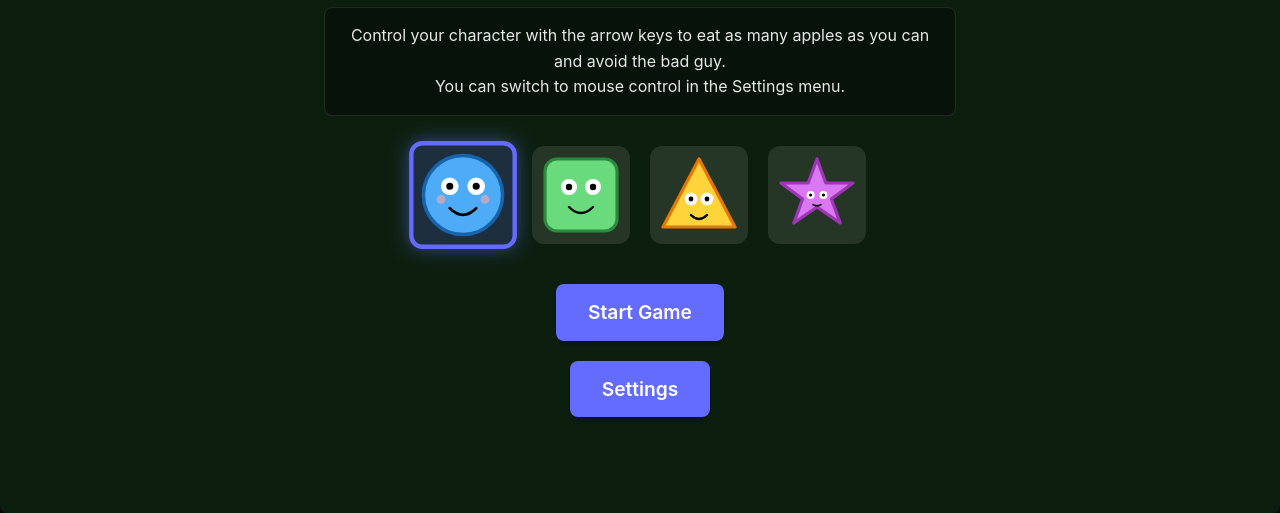
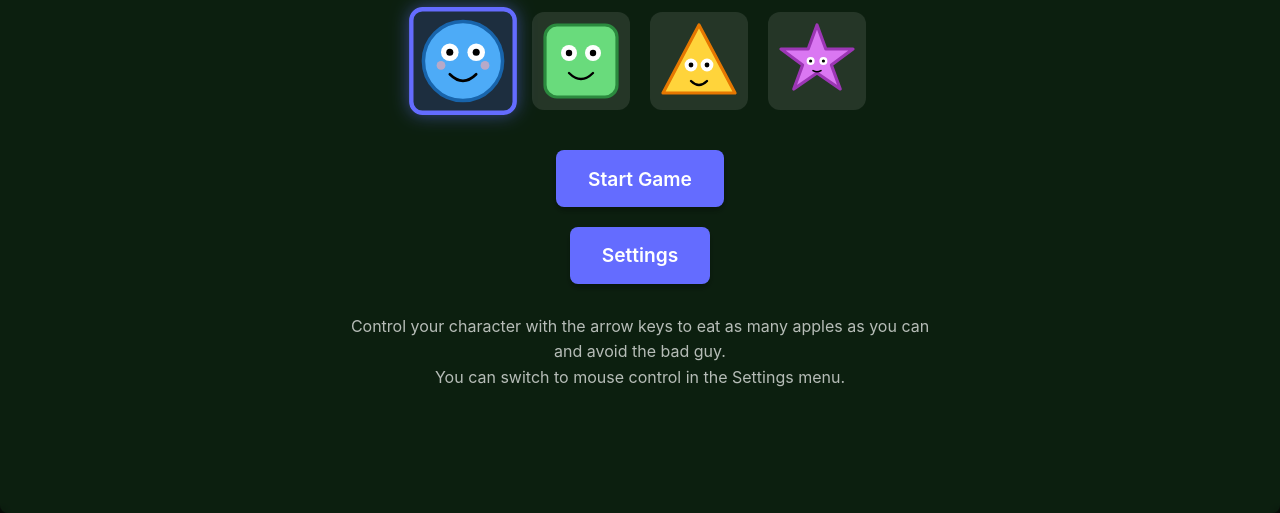
Before and after one commit to cieslewicz/chase, a website built with Vite: page index.html in a window 1280 px wide. Shown: the part 287-800 px from the top of the page. Built offline with nearby package versions, Linux system fonts and the light colour scheme.

Commit message:
Refine start screen: move instructions to bottom and simplify style

```diff
--- a/src/main.ts
+++ b/src/main.ts
@@ -13,11 +13,6 @@ document.querySelector<HTMLDivElement>('#app')!.innerHTML = `
   <div id="start-screen" class="screen">
     <h1>Chase</h1>
     <h2 class="subtitle">Choose a character</h2>
-    <p class="instructions">
-      Control your character with the arrow keys to eat as many apples as you can and avoid the bad guy.
-      <br>
-      You can switch to mouse control in the Settings menu.
-    </p>
     <div class="character-select">
       <div class="char-option selected" data-char="circle">
         <img src="assets/player_circle.svg" alt="Circle" />
@@ -34,6 +29,11 @@ document.querySelector<HTMLDivElement>('#app')!.innerHTML = `
     </div>
     <button id="btn-start">Start Game</button>
     <button id="btn-settings">Settings</button>
+    <p class="instructions">
+      Control your character with the arrow keys to eat as many apples as you can and avoid the bad guy.
+      <br>
+      You can switch to mouse control in the Settings menu.
+    </p>
   </div>
 
   <div id="game-over-screen" class="screen hidden">
--- a/src/style.css
+++ b/src/style.css
@@ -109,13 +109,9 @@ button:active {
   font-size: 1em;
   max-width: 600px;
   text-align: center;
-  margin-bottom: 30px;
+  margin-top: 20px;
   line-height: 1.6;
-  color: rgba(255, 255, 255, 0.9);
-  background: rgba(0, 0, 0, 0.4);
-  padding: 15px;
-  border-radius: 8px;
-  border: 1px solid rgba(255, 255, 255, 0.1);
+  color: rgba(255, 255, 255, 0.7);
 }
 
 .character-select {
```
